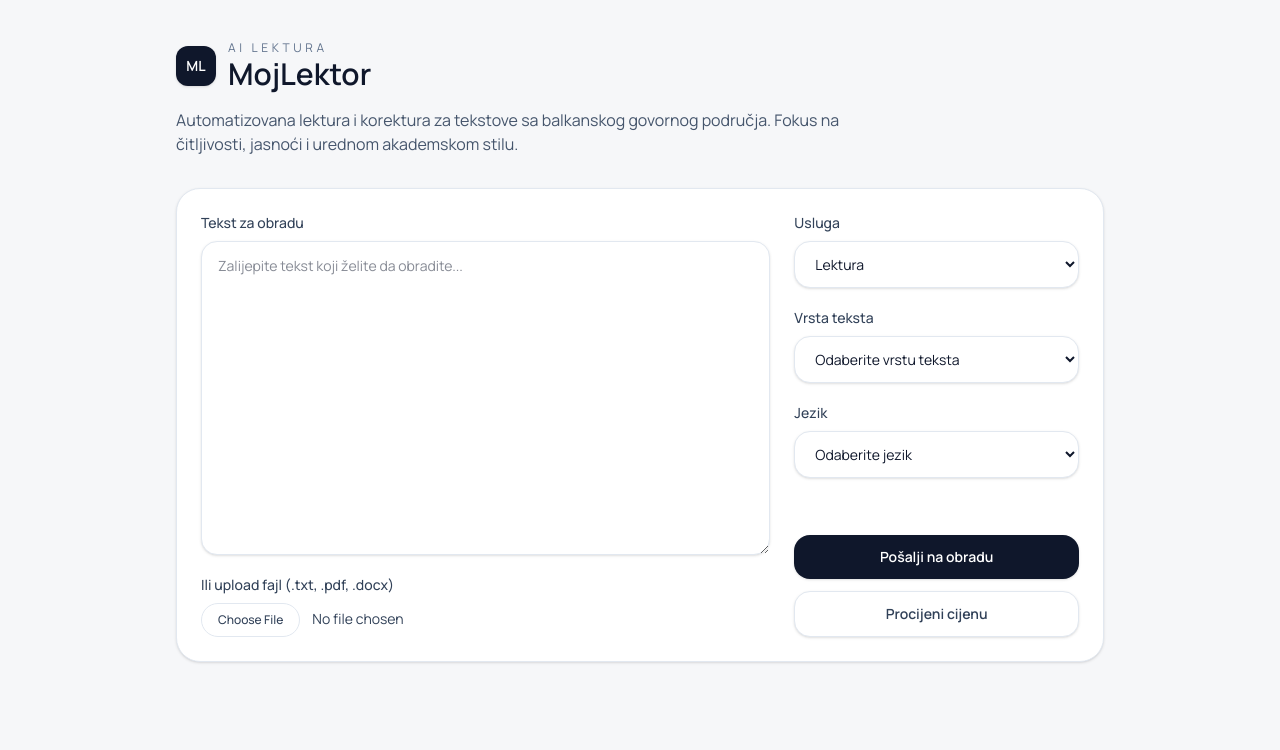
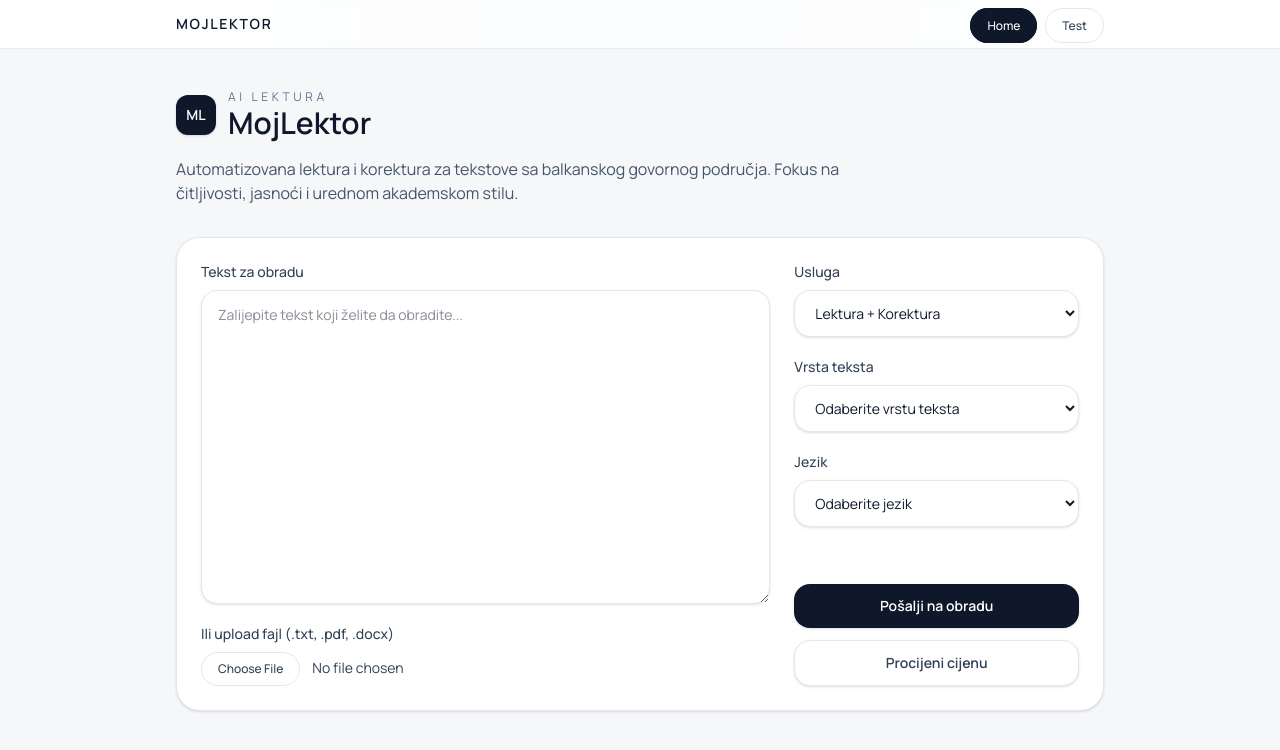
Before and after one commit to Lukaa21/MojLektor, a Next.js app: page / in a window 1280 px wide. Shown: the top 750 px of the page. Built offline with nearby package versions, Linux system fonts and the light colour scheme.

Commit message:
Add header nav

```diff
--- a/src/app/layout.tsx
+++ b/src/app/layout.tsx
@@ -1,5 +1,6 @@
 import type { Metadata } from "next";
 import { IBM_Plex_Mono, Manrope } from "next/font/google";
+import Navbar from "../components/Navbar";
 import "./globals.css";
 
 const manrope = Manrope({
@@ -30,7 +31,10 @@ export default function RootLayout({
       <body
         className={`${manrope.variable} ${plexMono.variable} antialiased`}
       >
-        {children}
+        <div className="min-h-screen">
+          <Navbar />
+          {children}
+        </div>
       </body>
     </html>
   );
--- a/src/app/page.tsx
+++ b/src/app/page.tsx
@@ -55,7 +55,7 @@ export default function Home() {
   const [rawText, setRawText] = useState("");
   const [file, setFile] = useState<File | null>(null);
   const [fileError, setFileError] = useState<string | null>(null);
-  const [serviceType, setServiceType] = useState<ServiceType>("LEKTURA" as ServiceType);
+  const [serviceType, setServiceType] = useState<ServiceType>("BOTH" as ServiceType);
   const [textType, setTextType] = useState("");
   const [language, setLanguage] = useState<Language | "">("");
   const [processedText, setProcessedText] = useState("");
--- /dev/null
+++ b/src/components/Navbar.tsx
@@ -0,0 +1,50 @@
+"use client";
+
+import Link from "next/link";
+import { usePathname } from "next/navigation";
+
+const navLinks = [
+  { name: "Home", href: "/" },
+  { name: "Test", href: "/test" },
+];
+
+export const Navbar = () => {
+  const pathname = usePathname();
+
+  return (
+    <header className="border-b border-slate-200/80 bg-white/85 backdrop-blur">
+      <nav className="mx-auto flex w-full max-w-5xl flex-wrap items-center justify-between gap-3 px-5 py-3 sm:px-8 lg:px-12">
+        <Link
+          href="/"
+          className="text-sm font-semibold tracking-[0.12em] text-slate-900 uppercase"
+        >
+          MojLektor
+        </Link>
+
+        <ul className="flex flex-wrap items-center gap-2">
+          {navLinks.map((link) => {
+            const isActive = pathname === link.href;
+
+            return (
+              <li key={link.href}>
+                <Link
+                  href={link.href}
+                  className={`rounded-full border px-4 py-2 text-xs font-medium transition ${
+                    isActive
+                      ? "border-slate-900 bg-slate-900 text-white"
+                      : "border-slate-200 bg-white text-slate-700 hover:border-slate-300 hover:text-slate-900"
+                  }`}
+                  aria-current={isActive ? "page" : undefined}
+                >
+                  {link.name}
+                </Link>
+              </li>
+            );
+          })}
+        </ul>
+      </nav>
+    </header>
+  );
+};
+
+export default Navbar;
```
Also changed, not shown: 1 other file (tests, documents, lock files or other folders).
